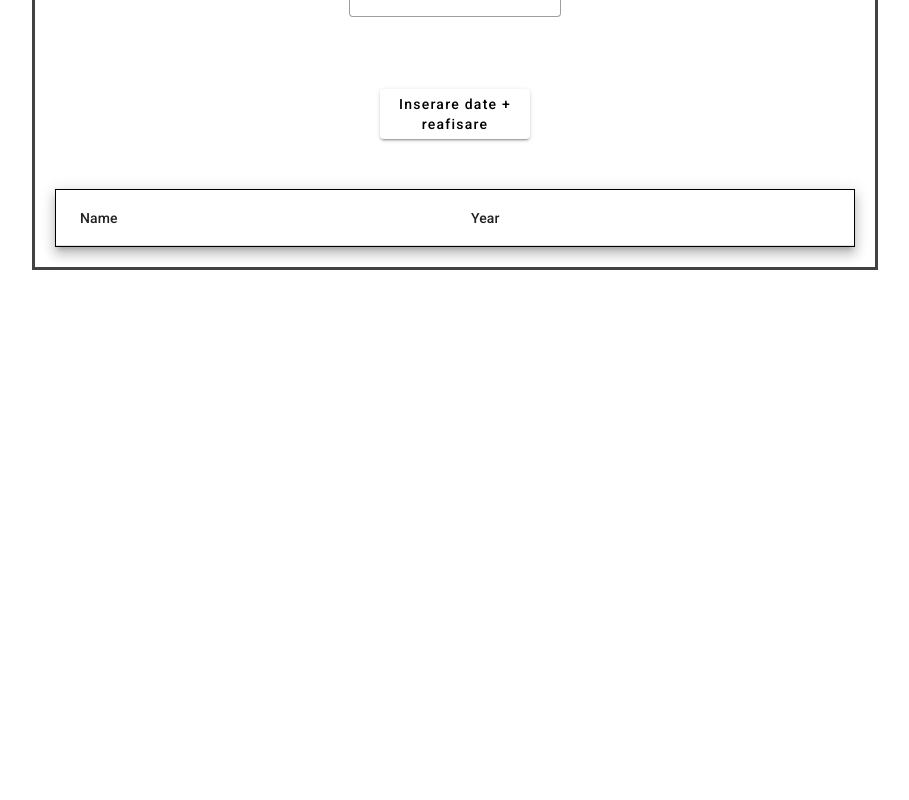
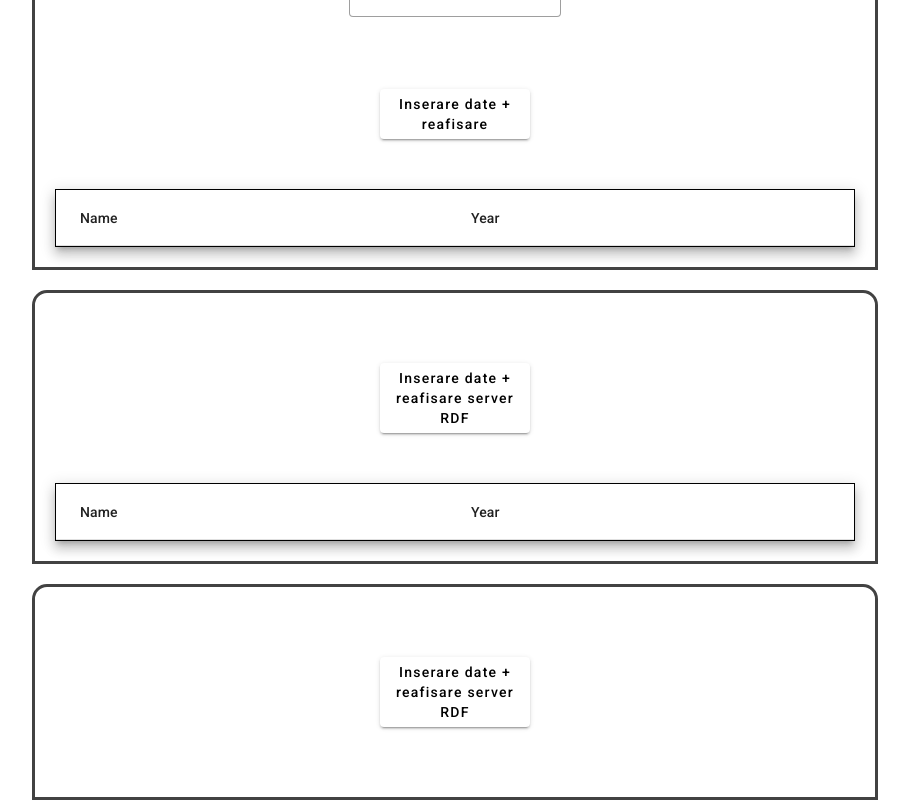
Before and after one commit to Ioana2002/FrontendProiect-Web-Semantic, an Angular app: page /general in a window 1280 px wide. Shown: the part 316-1116 px from the top of the page, without its empty margins (185-1094 px from the left). Before the commit the page ends 800 px from the top, so only its background shows below. Built offline with nearby package versions, Linux system fonts and the light colour scheme.

Commit message:
rdf not done

```diff
--- a/src/app/components/general/general.component.html
+++ b/src/app/components/general/general.component.html
@@ -52,6 +52,35 @@
       <mat-row *matRowDef="let row; columns: displayedColumnsJson;"></mat-row>
     </table>
   </section>
+  <section class="container"  style="margin-top: 20px; align-items:center; padding: 20px;">
+    <button mat-raised-button style="width: 150px;
+            height: 70px;
+            margin: auto;
+            margin-bottom: 50px;
+            padding: 10px;
+            margin-top: 50px;" (click)="InsertRdf()">Inserare date + reafisare server RDF</button>
+    <table mat-table [dataSource]="dataSourceRdf" class="mat-elevation-z8">
+      <ng-container matColumnDef="name">
+        <mat-header-cell *matHeaderCellDef> Name </mat-header-cell>
+        <mat-cell *matCellDef="let element"> {{element.Name}} </mat-cell>
+      </ng-container>
+      <ng-container matColumnDef="year">
+        <mat-header-cell *matHeaderCellDef> Year </mat-header-cell>
+        <mat-cell *matCellDef="let element"> {{element.Year}} </mat-cell>
+      </ng-container>
+
+      <mat-header-row *matHeaderRowDef="displayedColumnsRdf"></mat-header-row>
+      <mat-row *matRowDef="let row; columns: displayedColumnsRdf;"></mat-row>
+    </table>
+  </section>
+  <section class="container"  style="margin-top: 20px; align-items:center; padding: 20px;">
+    <button mat-raised-button style="width: 150px;
+            height: 70px;
+            margin: auto;
+            margin-bottom: 50px;
+            padding: 10px;
+            margin-top: 50px;" >Inserare date + reafisare server RDF</button>
+  </section>
 
 </body>
 
--- a/src/app/components/general/general.component.ts
+++ b/src/app/components/general/general.component.ts
@@ -17,8 +17,10 @@ export class GeneralComponent implements OnInit {
   dataSource = new MatTableDataSource();
   dataSourceJson = new MatTableDataSource();
   dataSourceTest = new MatTableDataSource();
+  dataSourceRdf = new MatTableDataSource();
   displayedColumns: string[] = ['name', 'year'];
   displayedColumnsJson: string[] = ['name', 'year'];
+  displayedColumnsRdf: string[] = ['name', 'year'];
 
 
   scraped: boolean = false;
@@ -26,6 +28,16 @@ export class GeneralComponent implements OnInit {
 
 
   dataTest: any = [];
+
+  dataRdf: {
+    subject: any,
+    predicate: 'aparutInAnul',
+    object: any
+  } = {
+    subject: '',
+    predicate: 'aparutInAnul',
+    object: ''
+  }
 
   constructor(private service: AppService, private http: HttpClient, private fb: FormBuilder) { }
 
@@ -110,4 +122,26 @@ export class GeneralComponent implements OnInit {
     }
   }
 
+  InsertRdf(){
+    this.service.GetMoviesJson().subscribe({
+      next: ((response: any) => {
+        console.log(response);
+        response.forEach((movie: any) => {
+          this.dataRdf.subject = movie.Name;
+          this.dataRdf.object = movie.Year;
+
+          this.service.InsertRdfData(this.dataRdf).subscribe({
+            next: ((response: any) => {
+              this.dataSourceRdf.data = [];
+              this.dataSourceRdf.data.push(response);
+              this.dataSourceRdf._updateChangeSubscription();
+
+            })
+          })
+        })
+      })
+    })
+
+  }
+
 }
--- a/src/app/service/app.service.ts
+++ b/src/app/service/app.service.ts
@@ -26,4 +26,15 @@ export class AppService {
   GetMoviesJson() {
     return this.http.get<any>(this.baseUrl + '/Project/GetMovieJson');
   }
+
+  InsertRdfData(data: any){
+    return this.http.post(
+      this.baseUrl + '/Project/PostRdfServer',
+      data
+    );
+  }
+
+  GetRdfServer() {
+    return this.http.get<any>(this.baseUrl + '/Project/GetRdfServer');
+  }
 }
```
